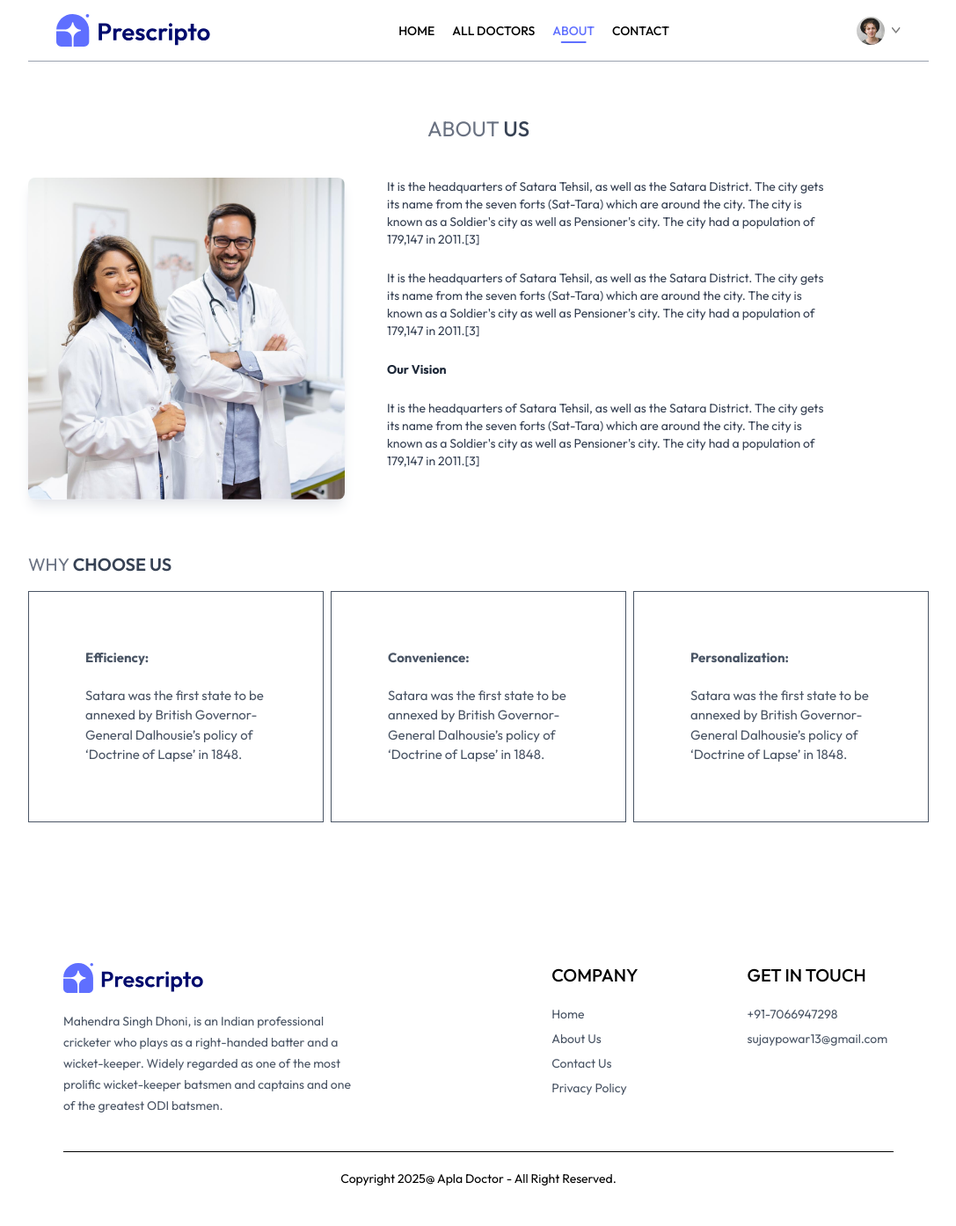
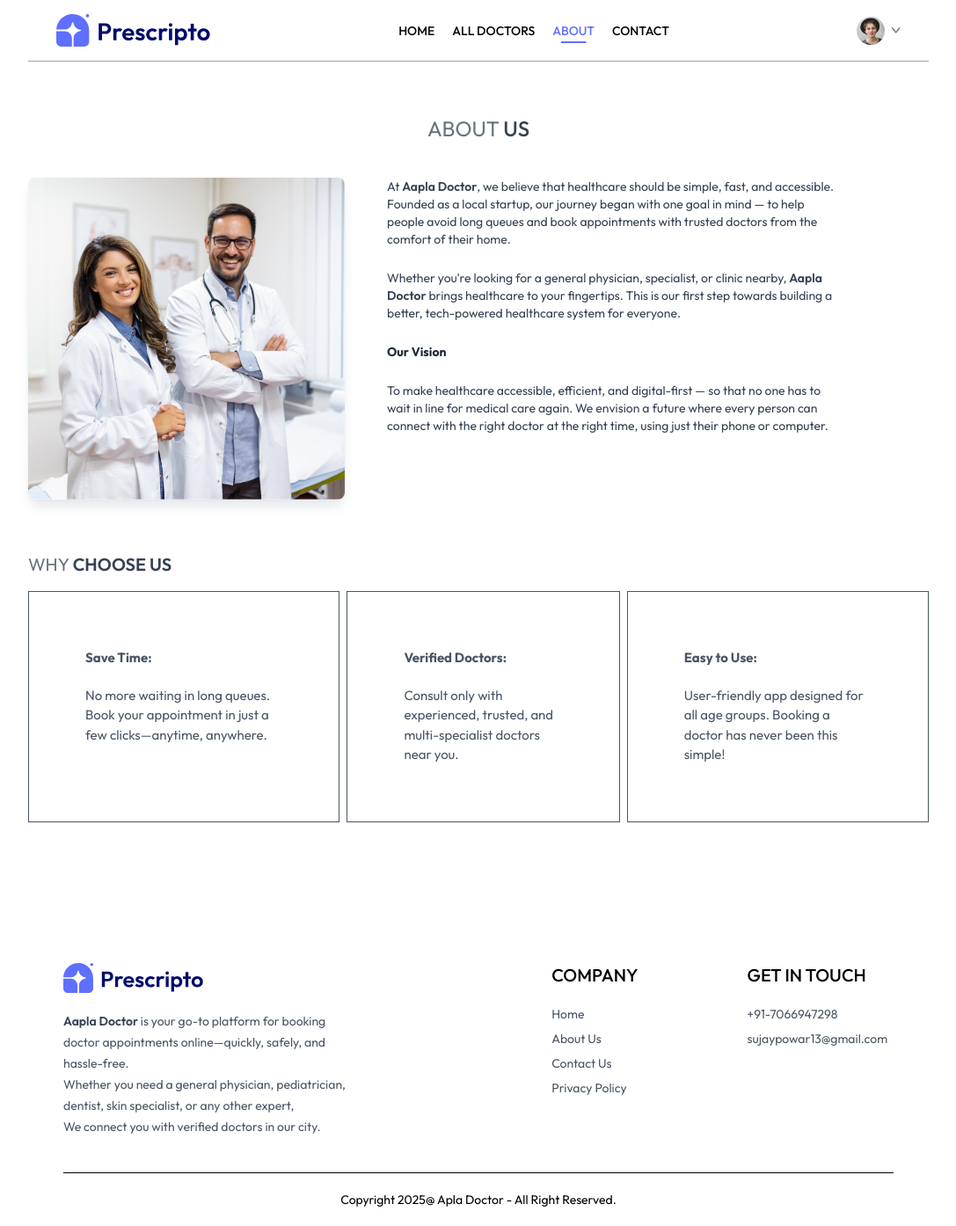
Before and after one commit to sujaypowar13/Doctor, a React (Vite) app in the folder Frontend/: page /about in a window 1280 px wide. Shown: the whole page at 88% size, without its empty margins (96-1183 px from the left). Before the commit the page ends 1370 px from the top, so only its background shows below. Built offline with nearby package versions, Linux system fonts and the light colour scheme.

Commit message:
Fixed this pages for more stability of UI

```diff
--- a/Frontend/src/components/Footer.jsx
+++ b/Frontend/src/components/Footer.jsx
@@ -23,10 +23,12 @@ const Footer = () => {
             onClick={() => handleNav("/")}
           />
           <p className="w-full md:w-2/3 text-gray-600 leading-6">
-            Mahendra Singh Dhoni, is an Indian professional cricketer who plays
-            as a right-handed batter and a wicket-keeper. Widely regarded as one
-            of the most prolific wicket-keeper batsmen and captains and one of
-            the greatest ODI batsmen.
+            <span className="text-gray-700 font-semibold">Aapla Doctor </span>
+             is your go-to platform for booking doctor appointments
+            online—quickly, safely, and hassle-free. <br /> Whether you need a
+            general physician, pediatrician, dentist, skin specialist, or any
+            other expert, <br />
+            We connect you with verified doctors in our city.
           </p>
         </div>
         {/* Center side */}
--- a/Frontend/src/components/Header.jsx
+++ b/Frontend/src/components/Header.jsx
@@ -7,7 +7,7 @@ const Header = () => {
       <div className="md:w-1/2 flex flex-col items-start justify-center gap-4 py-10 m-auto md:py-[10vw] md:mb-[-30px]">
         <p className="text-3xl md:text-4xl lg:text-5xl text-white font-semibold leading-tight md:leading-tight lg:leading-tight ">
           Book Appointment <br />
-          With Trusted Doctors
+          With Trusted डॉक्टर्स..
         </p>
         <div className="flex flex-col md:flex-row items-center gap-3 text-white text-sm font-light">
           <img className="w-28" src={assets.group_profiles} alt="" />
--- a/Frontend/src/pages/About.jsx
+++ b/Frontend/src/pages/About.jsx
@@ -17,26 +17,25 @@ const About = () => {
         />
         <div className="flex flex-col gap-6 justify-center md:w-2/4 text-sm text-gray-700">
           <p>
-            It is the headquarters of Satara Tehsil, as well as the Satara
-            District. The city gets its name from the seven forts (Sat-Tara)
-            which are around the city. The city is known as a Soldier's city as
-            well as Pensioner's city. The city had a population of 179,147 in
-            2011.[3]
+            At <span className="text-gray-700 font-semibold">Aapla Doctor</span>
+            , we believe that healthcare should be simple, fast, and accessible.
+            Founded as a local startup, our journey began with one goal in mind
+            — to help people avoid long queues and book appointments with
+            trusted doctors from the comfort of their home.
           </p>
           <p>
-            It is the headquarters of Satara Tehsil, as well as the Satara
-            District. The city gets its name from the seven forts (Sat-Tara)
-            which are around the city. The city is known as a Soldier's city as
-            well as Pensioner's city. The city had a population of 179,147 in
-            2011.[3]
+            Whether you're looking for a general physician, specialist, or
+            clinic nearby,{" "}
+            <span className="text-gray-700 font-semibold">Aapla Doctor</span>{" "}
+            brings healthcare to your fingertips. This is our first step towards
+            building a better, tech-powered healthcare system for everyone.
           </p>
           <b className="text-gray-800">Our Vision</b>
           <p>
-            It is the headquarters of Satara Tehsil, as well as the Satara
-            District. The city gets its name from the seven forts (Sat-Tara)
-            which are around the city. The city is known as a Soldier's city as
-            well as Pensioner's city. The city had a population of 179,147 in
-            2011.[3]
+            To make healthcare accessible, efficient, and digital-first — so
+            that no one has to wait in line for medical care again. We envision
+            a future where every person can connect with the right doctor at the
+            right time, using just their phone or computer.
           </p>
         </div>
       </div>
@@ -47,24 +46,24 @@ const About = () => {
       </div>
       <div className="flex flex-col md:flex-row mb-20 gap-2">
         <div className="border px-10 md:px-16 py-8 sm:py-16 flex flex-col gap-5 text-[15px] hover:bg-[#5f6FFF] hover:text-white transition-all duration-300 text-gray-600 cursor-pointer">
-          <b>Efficiency:</b>
+          <b>Save Time:</b>
           <p>
-            Satara was the first state to be annexed by British Governor-General
-            Dalhousie’s policy of ‘Doctrine of Lapse’ in 1848.
+            No more waiting in long queues. Book your appointment in just a few
+            clicks—anytime, anywhere.
           </p>
         </div>
         <div className="border px-10 md:px-16 py-8 sm:py-16 flex flex-col gap-5 text-[15px] hover:bg-[#5f6FFF] hover:text-white transition-all duration-300 text-gray-600 cursor-pointer">
-          <b>Convenience:</b>
+          <b>Verified Doctors:</b>
           <p>
-            Satara was the first state to be annexed by British Governor-General
-            Dalhousie’s policy of ‘Doctrine of Lapse’ in 1848.
+            Consult only with experienced, trusted, and multi-specialist doctors
+            near you.
           </p>
         </div>
         <div className="border px-10 md:px-16 py-8 sm:py-16 flex flex-col gap-5 text-[15px] hover:bg-[#5f6FFF] hover:text-white transition-all duration-300 text-gray-600 cursor-pointer">
-          <b>Personalization:</b>
+          <b>Easy to Use:</b>
           <p>
-            Satara was the first state to be annexed by British Governor-General
-            Dalhousie’s policy of ‘Doctrine of Lapse’ in 1848.
+            User-friendly app designed for all age groups. Booking a doctor has
+            never been this simple!
           </p>
         </div>
       </div>
--- a/Frontend/src/pages/MyAppointments.jsx
+++ b/Frontend/src/pages/MyAppointments.jsx
@@ -1,7 +1,5 @@
 import React, { useContext } from "react";
-import { doctors } from "../assets/assets";
 import { AppContext } from "../context/AppContext";
-import { assets } from "../assets/assets";
 
 const MyAppointments = () => {
   const { doctors } = useContext(AppContext);
@@ -34,10 +32,10 @@ const MyAppointments = () => {
             </div>
             <div></div>
             <div className="flex flex-col justify-end gap-2">
-              <button className="text-sm text-stone-500 text-center sm:min-w-48 py-2 border hover:bg-[#5f6FFF] hover:text-white transition-all duration-300">
+              <button className="cursor-pointer text-sm text-stone-500 text-center sm:min-w-48 py-2 border hover:bg-[#5f6FFF] hover:text-white transition-all duration-300">
                 Pay Online
               </button>
-              <button className="text-sm text-stone-500 text-center sm:min-w-48 py-2 border hover:bg-red-600 hover:text-white transition-all duration-300">
+              <button className="cursor-pointer text-sm text-stone-500 text-center sm:min-w-48 py-2 border hover:bg-red-600 hover:text-white transition-all duration-300">
                 Cancel appointment
               </button>
             </div>
```
